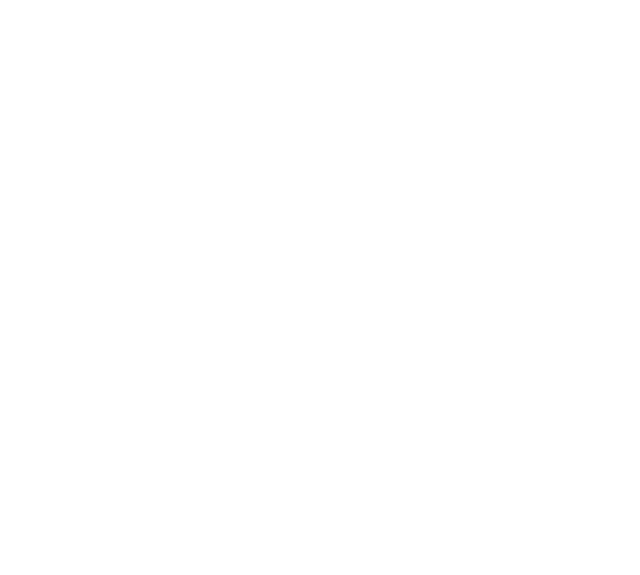
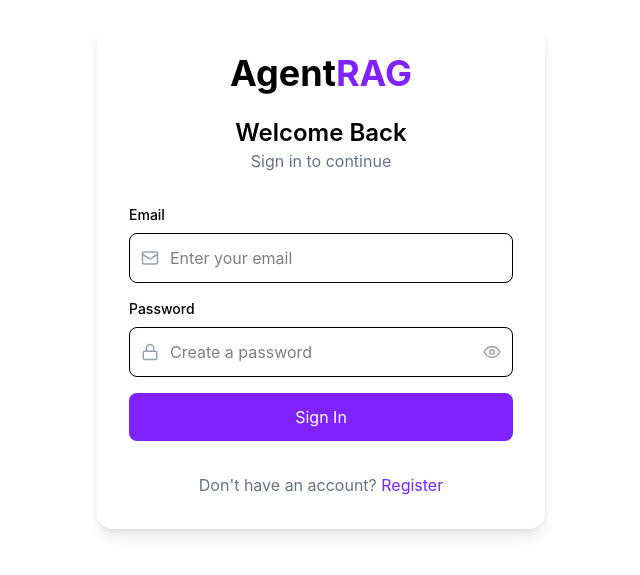
Before and after one commit to mirjiskani/AgentRAG, a React (Vite) app in the folder frontend/: page /login in a window 1280 px wide. Before the commit this address had no page. Shown: the part 125-700 px from the top of the page, without its empty margins (319-959 px from the left). Built offline with nearby package versions, Linux system fonts and the light colour scheme.

Commit message:
Register and login api integrated in front-end

```diff
--- a/frontend/src/main.tsx
+++ b/frontend/src/main.tsx
@@ -3,6 +3,7 @@
 import './index.css'
 import App from './App.tsx'
 import { QueryClient, QueryClientProvider } from '@tanstack/react-query'
+import { Toaster } from 'react-hot-toast'
 
 const queryClient = new QueryClient()
 
@@ -10,6 +11,7 @@
   // <StrictMode>
     <QueryClientProvider client={queryClient}>
       <App />
+      <Toaster position="top-right" />
     </QueryClientProvider>
   // </StrictMode>,
 )
--- a/frontend/src/pages/LoginPage.tsx
+++ b/frontend/src/pages/LoginPage.tsx
@@ -1,18 +1,42 @@
-import {useState} from 'react';
-import {useNavigate} from 'react-router-dom';
-import {Eye, EyeOff, Lock, Mail} from "lucide-react";
+import { useState } from 'react';
+import { useNavigate } from 'react-router-dom';
+import { Eye, EyeOff, Lock, Mail } from "lucide-react";
+import { useLogin } from "../hooks/userLogin";
+import toast from "react-hot-toast";
+import type { LoginData } from "../types/auth";
 
 export default function LoginPage() {
   const [showPassword, setShowPassword] = useState(false);
   const navigate = useNavigate();
-    function handleLogin(): void {
+  const loginMutation = useLogin();
+  const [form, setForm] = useState<LoginData>({
+    email: '',
+    password: ''
+  });
+
+  const handleLogin = async () => {
     try {
+      await loginMutation.mutateAsync({
+        email: form.email,
+        password: form.password
+      },
+        {
+          onSuccess: (response) => {
+            toast.success(response.message);
+            setTimeout(() => {
               navigate('/dashboard'); // Redirect to dashboard on successful login
+            }, 3000);
+          },
+          onError: (error) => {
+            toast.error(error.message);
+            // Optionally, display an error message to the user
+          }
+        });
     } catch (error) {
+      toast.error('Login failed');
       console.error('Login failed:', error);
       // Optionally, display an error message to the user
     }
-
   }
 
   return (
@@ -31,7 +55,7 @@
           Sign in to continue
         </p>
 
-        <form className="space-y-4">
+        <form className="space-y-4" onSubmit={(e) => { e.preventDefault(); handleLogin(); }}>
 
           {/* Email */}
           <div>
@@ -47,6 +71,8 @@
 
               <input
                 type="email"
+                value={form.email}
+                onChange={(e) => setForm({ ...form, email: e.target.value })}
                 placeholder="Enter your email"
                 className="w-full border rounded-lg pl-10 pr-4 py-3 outline-none focus:ring-2 focus:ring-violet-500"
               />
@@ -67,6 +93,8 @@
 
               <input
                 type={showPassword ? "text" : "password"}
+                value={form.password}
+                onChange={(e) => setForm({ ...form, password: e.target.value })}
                 placeholder="Create a password"
                 className="w-full border rounded-lg pl-10 pr-4 py-3 outline-none focus:ring-2 focus:ring-violet-500"
               />
@@ -81,7 +109,7 @@
           </div>
           <button
             onClick={() => handleLogin()}
-            className="w-full bg-violet-600 text-white py-3 rounded-lg hover:bg-violet-700"
+            className="w-full bg-violet-600 text-white py-3 rounded-lg hover:bg-violet-700 cursor-pointer"
           >
             Sign In
           </button>
--- a/frontend/src/pages/RegisterPage.tsx
+++ b/frontend/src/pages/RegisterPage.tsx
@@ -1,7 +1,8 @@
-import { Link } from "react-router-dom";
+import { Link, useNavigate } from "react-router-dom";
 import { useState } from 'react';
 import { User, Mail, Lock, Eye, EyeOff } from "lucide-react";
 import { useRegister } from "../hooks/register";
+import toast from "react-hot-toast";
 
 interface RegisterForm {
   name: string;
@@ -16,6 +17,7 @@
   const [isEightChar, setIsEightChar] = useState(false);
   const [confirmPassword, setConfirmPassword] = useState(false);
   const registerMutation = useRegister();
+  const navigate = useNavigate();
 
 
   const [form, setForm] = useState<RegisterForm>({
@@ -26,28 +28,47 @@
   });
 
   const handleRegister = async () => {
-    await registerMutation.mutateAsync({
+    try {
+      await registerMutation.mutate({
         name: form.name,
         email: form.email,
         password: form.password,
-      confirmPassword: form.confirmPassword
-    });
+        // confirmPassword: form.confirmPassword
+      },
+        {
+          onSuccess: (response) => {
+            // Redirect to login page or dashboard
+            toast.success(response.message);
+            setTimeout(() => {
+              navigate('/login');
+            }, 2000);
+          },
+          onError: (error) => {
+            toast.error(error.message);
+            console.error('Registration failed:', error);
+          }
+        }
+      );
+    } catch (error) {
+      console.error('Registration failed:', error);
+      toast.error('Registration failed. Please try again.');
+    }
   };
 
 
   const setPassword = (value: string): void => {
-    if(value.length >= 8) {
+    if (value.length >= 8) {
       setIsEightChar(true);
       setForm({ ...form, password: value });
-    }else{
+    } else {
       setIsEightChar(false);
     }
   }
 
-  const checkConfirmPassword  = (value: string): void => {
-    if(value === form.password) {
+  const checkConfirmPassword = (value: string): void => {
+    if (value === form.password) {
       setConfirmPassword(true);
-    }else{
+    } else {
       setConfirmPassword(false);
     }
   }
@@ -188,7 +209,7 @@
           {/* Submit */}
           <button
             type="submit"
-            className="w-full bg-violet-600 hover:bg-violet-700 text-white font-medium py-3 rounded-lg transition"
+            className="w-full bg-violet-600 hover:bg-violet-700 text-white font-medium py-3 rounded-lg transition cursor-pointer"
           >
             Create Account
           </button>
--- a/frontend/src/routes/AppRouter.tsx
+++ b/frontend/src/routes/AppRouter.tsx
@@ -8,6 +8,7 @@
     <Router>
      <Routes>
        <Route path="/" element={<LoginPage/>} />
+       <Route path="/login" element={<LoginPage/>} />
        <Route path="/register" element={<RegisterPage/>} />
        <Route path="/dashboard" element={<DashboardPage/>} />
        {/* Add more routes as needed */}
--- a/frontend/src/services/api.ts
+++ b/frontend/src/services/api.ts
@@ -3,7 +3,7 @@
 let _token: string | null = null;
 
 const api = axios.create({
-  baseURL: import.meta.env.API_BASE_URL || 'http://localhost:8000/api',
+  baseURL: import.meta.env.API_BASE_URL || 'http://localhost:3000/api',
   headers: {
     'Content-Type': 'application/json',
   },
--- a/frontend/src/types/auth.tsx
+++ b/frontend/src/types/auth.tsx
@@ -2,7 +2,7 @@
     name: string;
     email: string;
     password: string;
-    confirmPassword: string;
+    // confirmPassword: string;
 }
 
 export interface LoginData {
```
Lines whose indentation alone changed are shown as unchanged.
